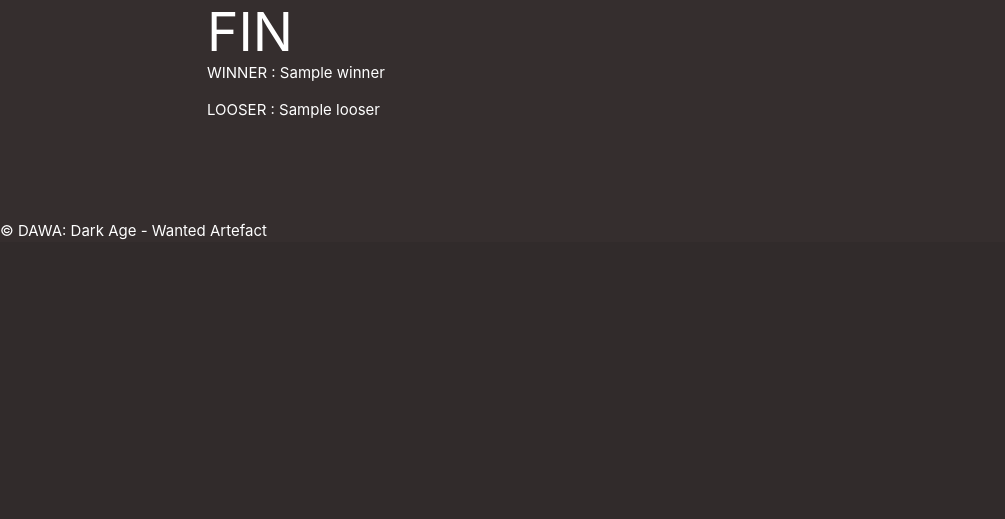
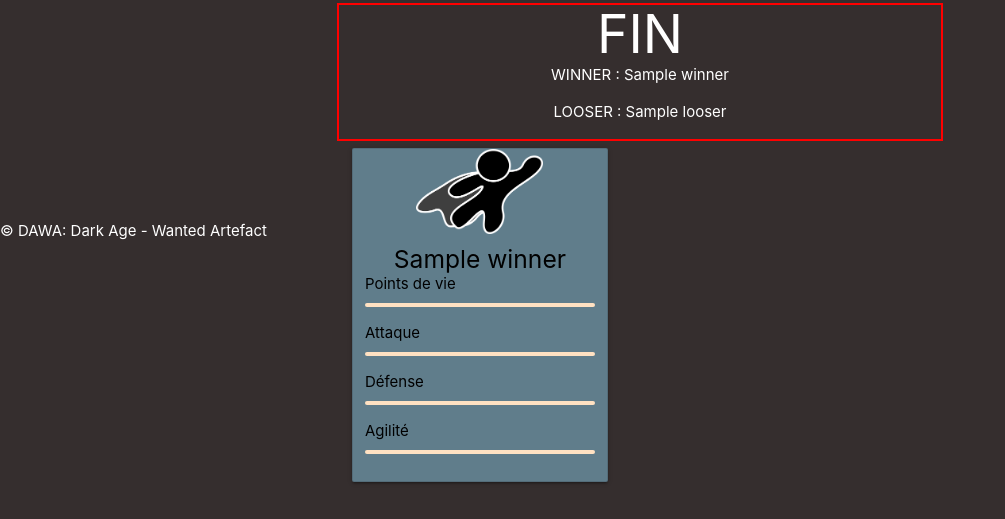
Before and after one commit to GammWi/LP_PHP_1, a PHP site: template src/public/Views/fight/fight.html.twig in a window 1280 px wide. Shown: the part 558-1077 px from the top of the page, without its empty margins (0-1005 px from the left). Before the commit the page ends 798 px from the top, so only its background shows below. Run offline with PHP 8.4, Linux system fonts and the light colour scheme; the template is opened without the code that fills it: most values are stand-ins (such as "Sample title", 1, 10 or a date in 2020); some libraries are stand-ins or nearby versions; grey boxes are pictures that could not be loaded.

Commit message:
Ajout fight agility et defense + maj affichage

```diff
--- a/src/public/Controllers/fightController.php
+++ b/src/public/Controllers/fightController.php
@@ -166,7 +166,8 @@ class fightController
         $this->container->view->render($response, 'fight/fight.html.twig', ['combat' => [
             "persos" => [$beforeLeHero, $beforeLeMonster],
             "nbTours" => $tour,
-            "tours" => $tours
+            "tours" => $tours,
+            "winner" => $attaque
         ]]);
     }
 
--- a/src/public/Views/fight/fight.html.twig
+++ b/src/public/Views/fight/fight.html.twig
@@ -7,6 +7,7 @@
         -webkit-animation: bounce-top 0.9s both;
         animation: bounce-top 0.9s both;
     }
+
     /* ----------------------------------------------
  * Generated by Animista on 2019-10-17 13:24:50
  * Licensed under FreeBSD License.
@@ -71,6 +72,7 @@
             opacity: 1;
         }
     }
+
     @keyframes bounce-top {
         0% {
             -webkit-transform: translateY(-45px);
@@ -159,18 +161,23 @@
                 </div>
             </div>
             {% if loop.index == 1 %}
-                    <img style="display: block; width: 300px" src="https://media1.giphy.com/media/l4pTkNEd2P4MWo9iw/source.gif">
+                <img style="display: block; width: 300px"
+                     src="https://media1.giphy.com/media/l4pTkNEd2P4MWo9iw/source.gif">
             {% endif %}
         {% endfor %}
     </div>
+    <div class="container center" style="max-height: 400px; overflow: auto; border: 2px solid red">
         {% for tour in combat.tours %}
             <div>
                 {% if tour.log.win == false %}
                     <h2>Tour n°{{ tour.id }}</h2>
                     <p>{{ tour.log.hpLogBefore }}</p>
                     <p>{{ tour.log.dmgLog }}</p>
+                    <p>{{ tour.log.defLog }}</p>
                     <div>
-                    <img style="width: 50px" src="../../public/assets/img/characters/hero.png"><img src="http://pixeljoint.com/files/icons/full/uther_lord.gif"> <img style="width: 50px" src="../../public/assets/img/characters/hero.png">
+                        <img style="width: 50px" src="../../public/assets/img/characters/hero.png"><img
+                                src="http://pixeljoint.com/files/icons/full/uther_lord.gif"> <img style="width: 50px"
+                                                                                                  src="../../public/assets/img/characters/hero.png">
                     </div>
                     <p>{{ tour.log.hpLogAfter }}</p>
                 {% endif %}{% if tour.log.win == true %}
@@ -181,5 +188,35 @@
             </div>
         {% endfor %}
     </div>
+    <div class="container">
+        <div class="black-text blue-grey card horizontal" style="width: 256px">
+            <div class="card-image center-block center">
+                <img style="width: 256px" src="../../public/assets/img/characters/hero.png"
+                     alt="Un héros">
+            </div>
+            <div class="card-stacked">
+                <div class="card-content">
+                    <h5 class="center"> {{ combat.winner.name }} </h5>
+                    Points de vie
+                    <div class="progress">
+                        <div class="green determinate" style="width: {{ combat.winner.race.hp }}%"></div>
+                    </div>
+                    Attaque
+                    <div class="progress">
+                        <div class="green determinate" style="width: {{ combat.winner.race.attack }}%"></div>
+                    </div>
+                    Défense
+                    <div class="progress">
+                        <div class="green    determinate" style="width: {{ combat.winner.race.defense }}%"></div>
+                    </div>
+                    Agilité
+                    <div class="progress">
+                        <div class="green determinate" style="width: {{ combat.winner.race.agility }}%"></div>
+                    </div>
+                </div>
+            </div>
+        </div>
+    </div>
+</div>
 
 {% include '/layout/footer.html.twig' %}
```
Lines whose indentation alone changed are shown as unchanged.
